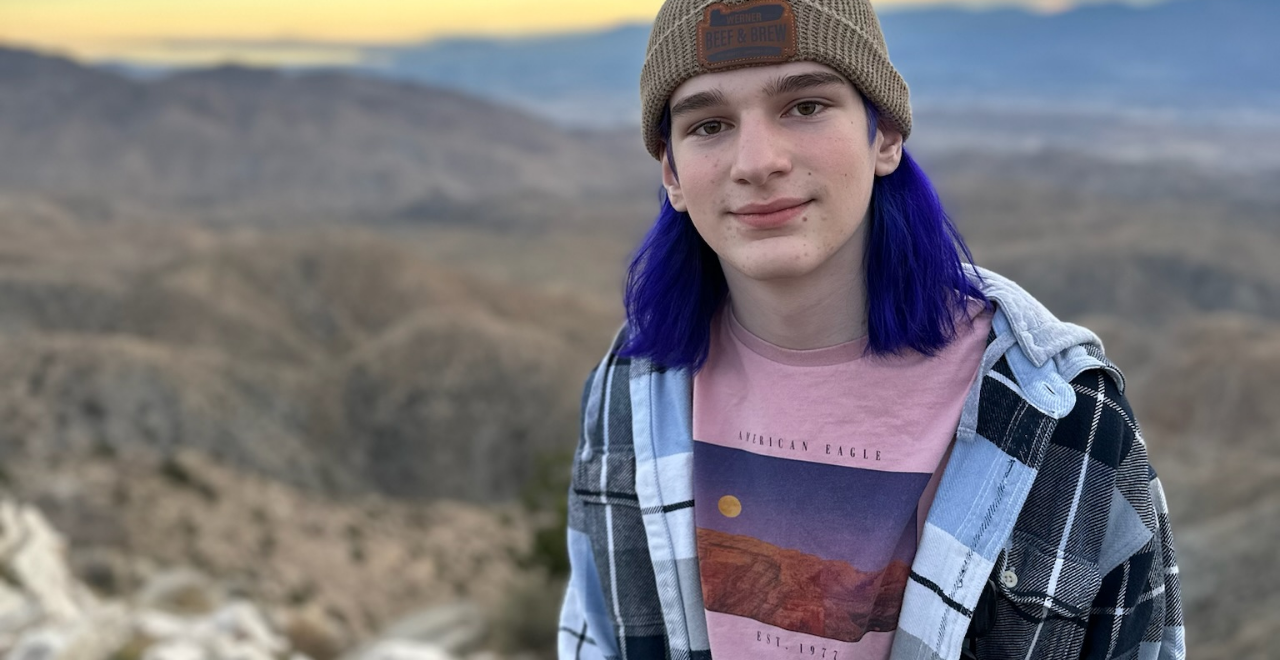
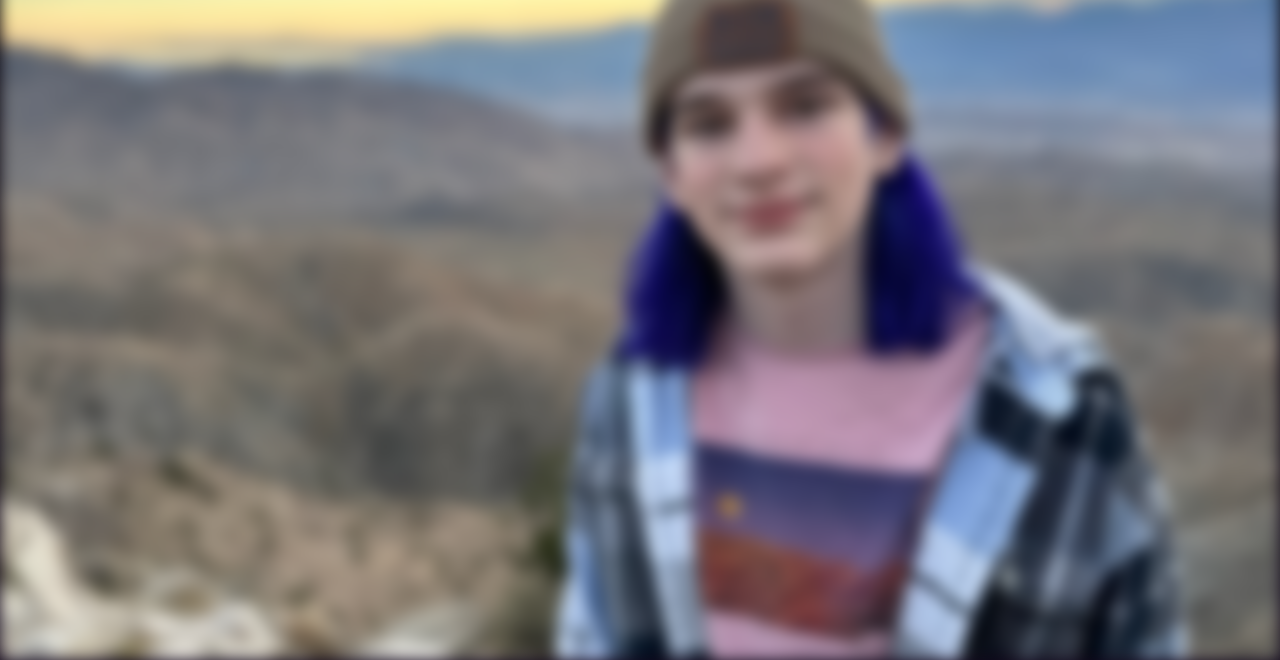
Before and after one commit to FDragon07/dylanhager.com, a website: page about.html in a window 1280 px wide. Shown: the part 140-800 px from the top of the page. Drawn offline with Linux system fonts and the light colour scheme; a web font is replaced by a local one.

Commit message:
Fixed the blur effect on the about page

```diff
--- a/about.html
+++ b/about.html
@@ -19,14 +19,11 @@
             });
         </script>
     </head>
-    <body class="hidden; hero">
+    <body class="hidden">
         <div id="navbar"></div>
         <header>
             <h1 class="headercenter">About Page</h1>
         </header>
-        <main>
-            <section>
-            </section>
-        </main>
+        <div class="hero"></div>
     </body>
 </html>
--- a/style.css
+++ b/style.css
@@ -100,9 +100,12 @@ li a:hover {
     background-image: url("me.JPG");
 
     /* Set a specific height */
-  height: 50%;
+    height: 100vh;
+    width: 100vw;
+    top: 0;
+    left: 0;
+    z-index: -1;
 
-  /* Add the blur effect */
     filter: blur(8px);
     -webkit-filter: blur(8px);
 
@@ -110,5 +113,5 @@ li a:hover {
   	background-position: center;
   	background-repeat: no-repeat;
   	background-size: cover;
-  position: relative;
+  	position: absolute;
 }
```
Lines whose indentation alone changed are shown as unchanged.
